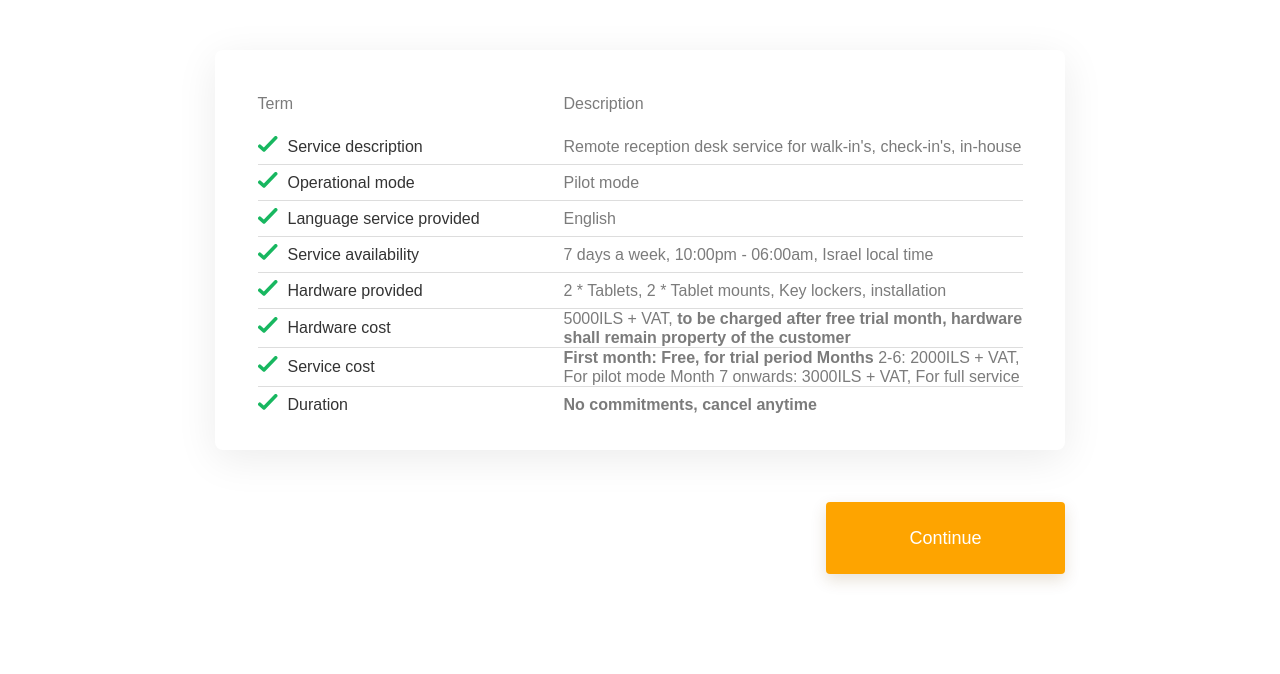
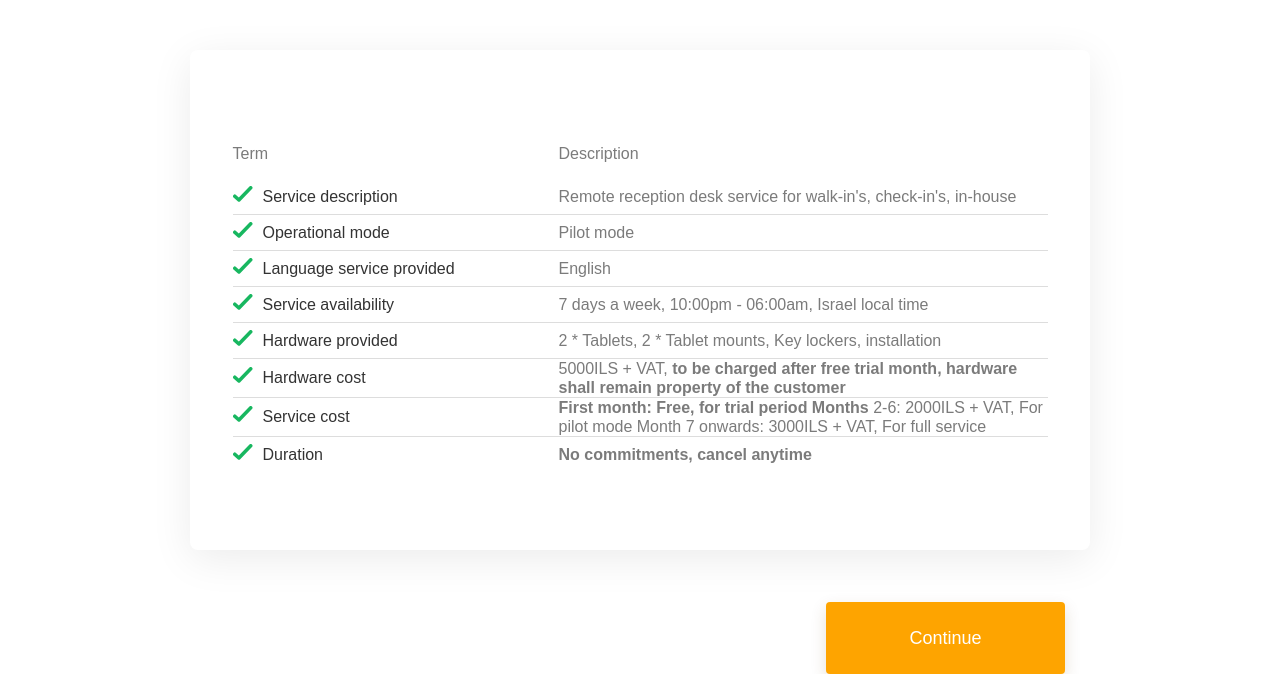
Before and after one commit to symbian77/namneman, a plain HTML site: page slide2.html in a window 1280 px wide. Shown: the part 184-858 px from the top of the page. Before the commit the page ends 800 px from the top, so only its background shows below. Drawn offline with Linux system fonts and the light colour scheme.

Commit message:
Update style.css

```diff
--- a/style.css
+++ b/style.css
@@ -116,8 +116,8 @@ button {
     display: flex;
     justify-content: center;
     align-items: center;
-    width: 850px;
-    height: 400px;
+    width: 900px;
+    height: 500px;
     border-radius: 8px;
     box-shadow: 0 9px 42px rgba(0, 0, 0, 0.08);
     padding: 5%;
```
